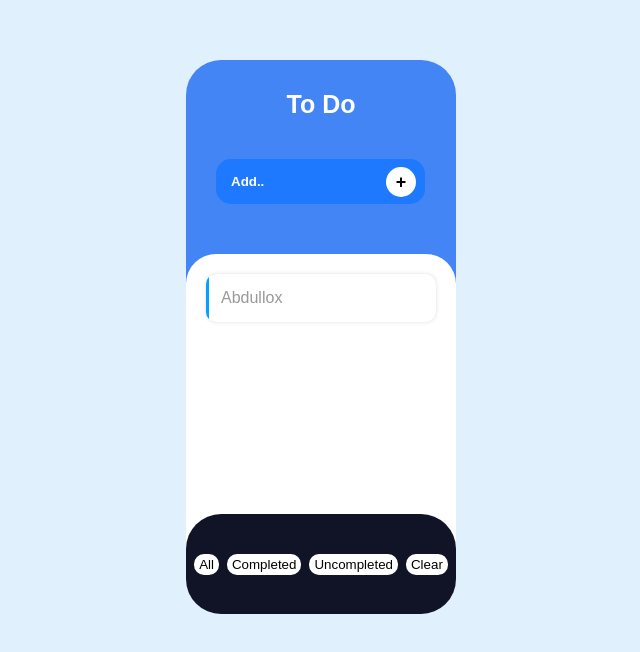
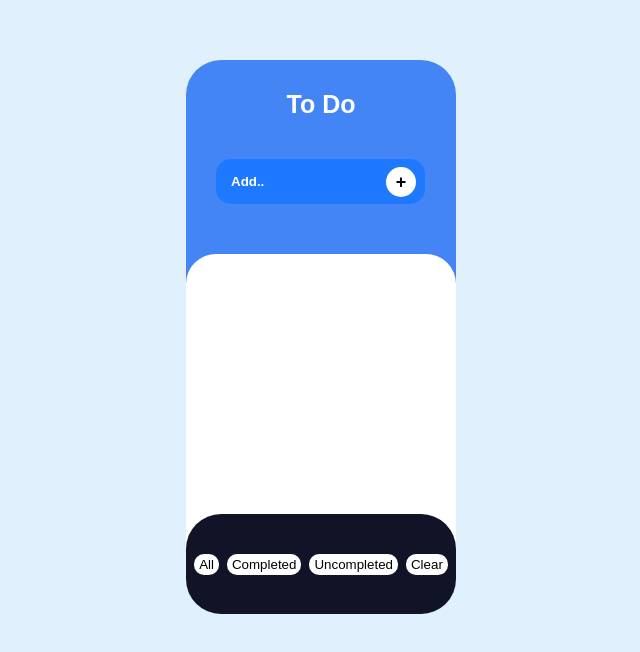
Before and after one commit to abdullox0900/to-do-js, a plain HTML site: page index.html in a window 1280 px wide. Shown: the whole page, without its empty margins (319-959 px from the left). Drawn offline with Linux system fonts and the light colour scheme.

Commit message:
add html update

```diff
--- a/index.html
+++ b/index.html
@@ -22,7 +22,6 @@
         </form>
 
         <ul class="list">
-            <li class="list__item">Abdullox</li>
         </ul>
 
         <div class="wrap__button">
--- a/js/script.js
+++ b/js/script.js
@@ -23,7 +23,6 @@ elList.addEventListener("click", function (evt) {
 })
 
 elBtnClear.addEventListener("click", function () {
-    // elList.innerHTML = null;
     todosArr.splice(0, todosArr.length);
     elList.innerHTML = null;
 })
```
